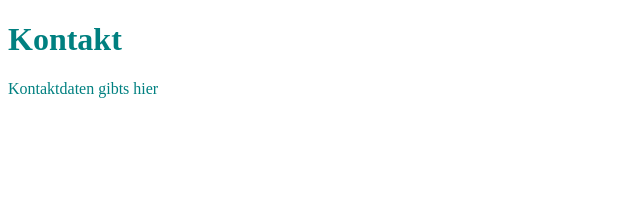
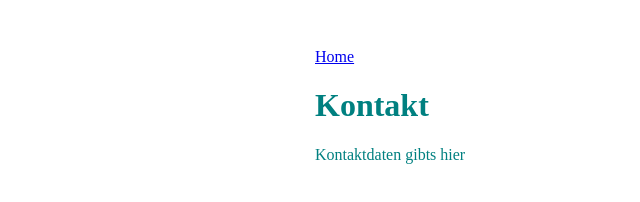
Before and after one commit to jasminbi/learning-gatsbyjs, a Gatsby site: page /contact in a window 1280 px wide. Shown: the whole page, without its empty margins (0-640 px from the left). Built offline with nearby package versions, Linux system fonts and the light colour scheme; Gatsby itself is replaced by a stand-in of ours.

Commit message:
Created global layout component

```diff
--- /dev/null
+++ b/src/components/layout.js
@@ -0,0 +1,8 @@
+import React from "react"
+import Layout from "../components/layout"
+
+export default ({ children }) => (
+  <div style={{ margin: `3rem auto`, maxWidth: 650, padding: `0 1rem` }}>
+    {children}
+  </div>
+)
--- a/src/pages/contact.js
+++ b/src/pages/contact.js
@@ -1,8 +1,13 @@
 import React from "react"
+import Layout from "../components/layout"
+import { Link } from "gatsby"
 
 export default () => (
-  <div style={{ color: "teal" }}>
-    <h1>Kontakt</h1>
-    <p>Kontaktdaten gibts hier</p>
-  </div>
+  <Layout>
+    <div style={{ color: "teal" }}>
+      <Link to="/">Home</Link>
+      <h1>Kontakt</h1>
+      <p>Kontaktdaten gibts hier</p>
+    </div>
+  </Layout>
 )
--- a/src/pages/index.js
+++ b/src/pages/index.js
@@ -1,8 +1,10 @@
 import React from "react"
+import Layout from "../components/layout"
 import { Link } from "gatsby"
 import Header from "../components/header"
 
 export default () => (
+  <Layout>
     <div style={{ color: "purple" }}>
       <Link to="/contact/">Kontakt</Link>
       <Header headerText="Hello Menon Test Site" />
@@ -12,4 +14,5 @@ export default () => (
         alt="schoolkids"
       />
     </div>
+  </Layout>
 )
```
Also changed, not shown: src/pages/about.js (+7 -4 lines), src/pages/blog.js (+7 -4 lines). Lines whose indentation alone changed are shown as unchanged.
